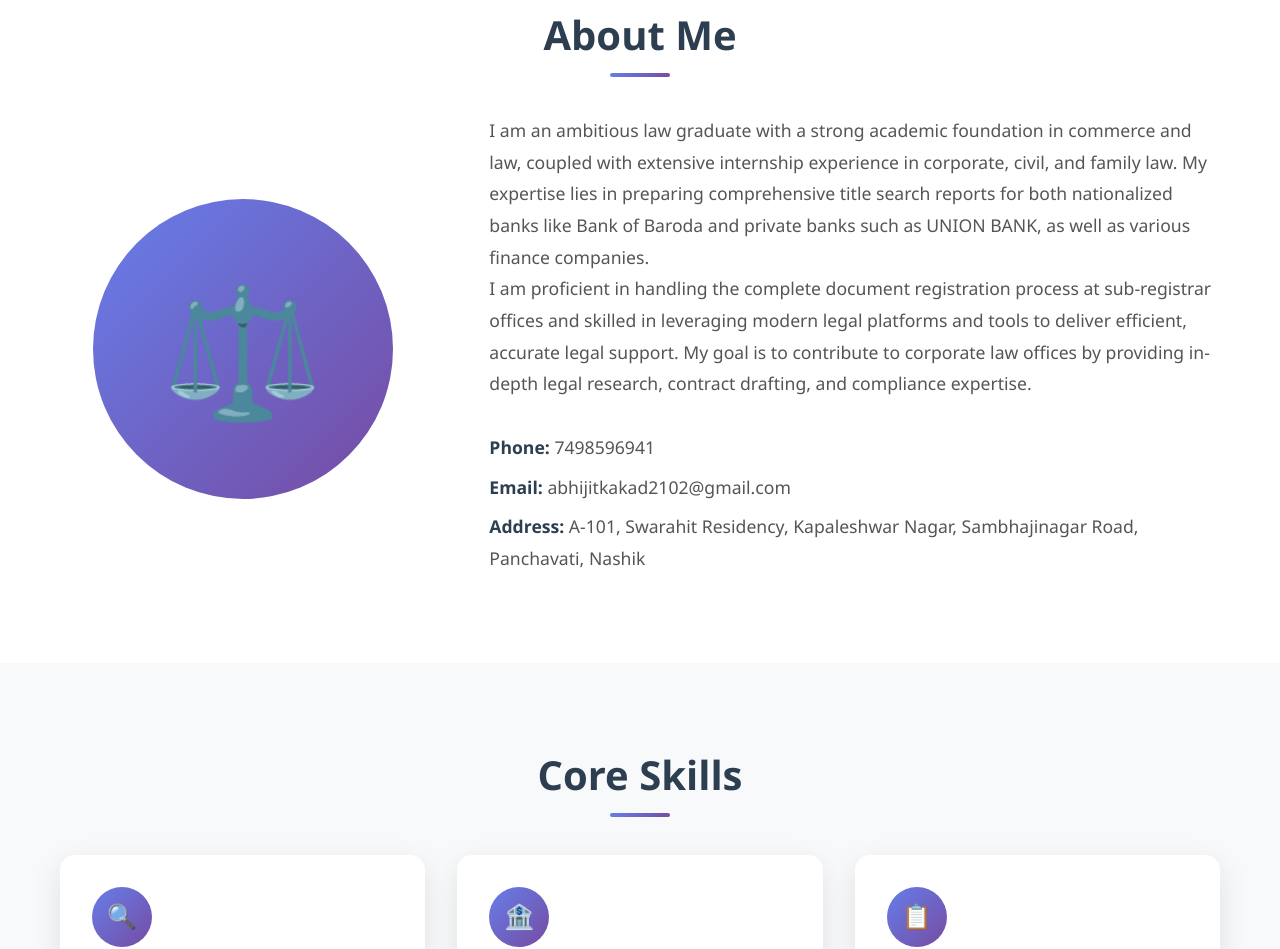
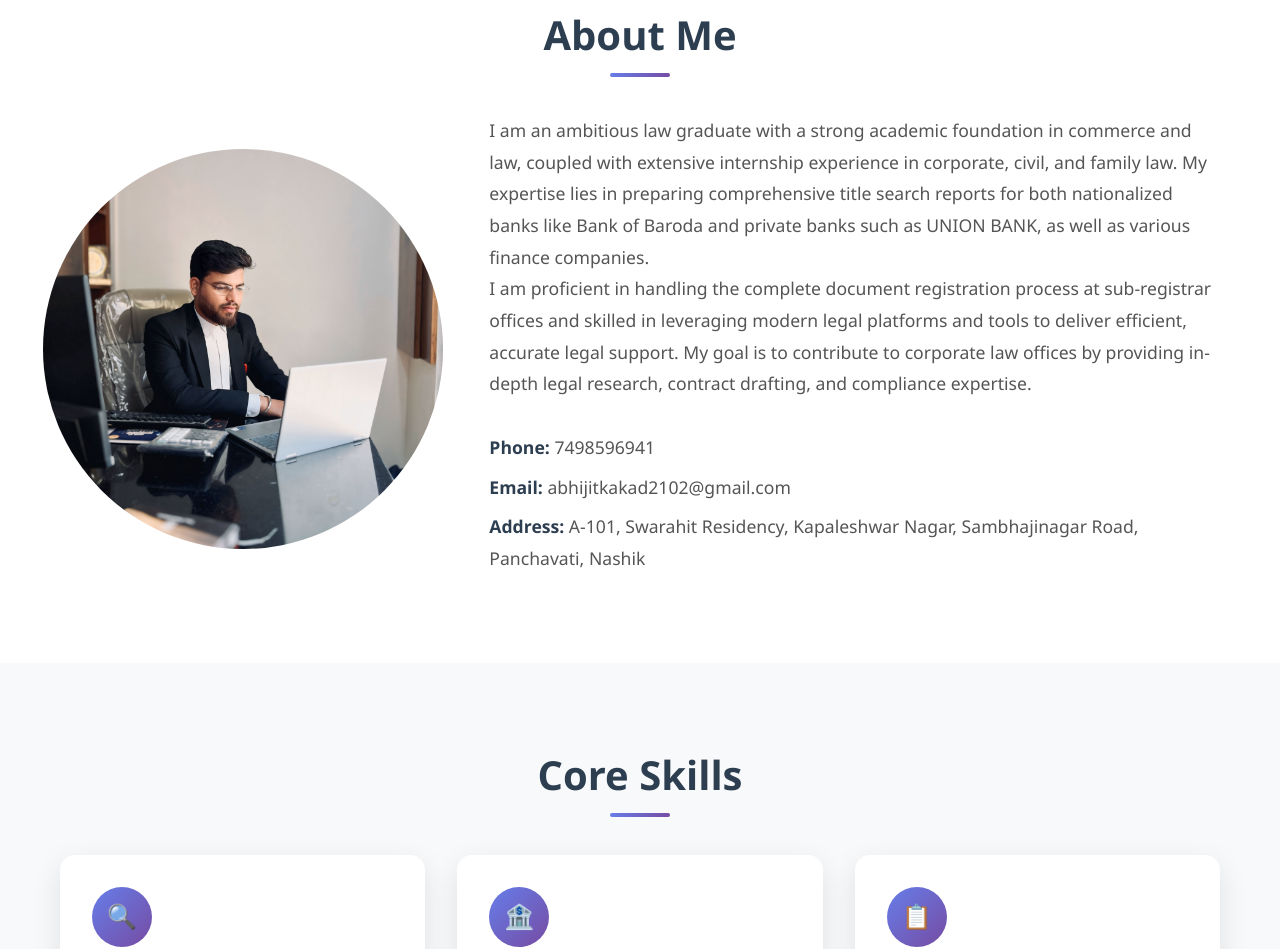
Before and after one commit to AbhijeetKakad/MyPortfolio, a plain HTML site: page index.html in a window 1280 px wide. Shown: the part 877-1826 px from the top of the page. Drawn offline with Linux system fonts and the light colour scheme.

Commit message:
Add files via upload

```diff
--- a/index.html
+++ b/index.html
@@ -167,6 +167,11 @@
             font-size: 8rem;
             color: white;
             margin: 0 auto;
+        }
+        #avi{
+            width: 400px;
+            height: 400px;
+            border-radius: 50%;
         }
 
         .about-text {
@@ -432,7 +437,8 @@
         <div class="container">
             <h2 class="section-title">About Me</h2>
             <div class="about-content">
-                <div class="about-image">⚖️</div>
+                <div class="about-image"><img id="avi" src="avi.jpg" alt="Description of image">
+</div>
                 <div class="about-text">
                     <p>I am an ambitious law graduate with a strong academic foundation in commerce and law, coupled with extensive internship experience in corporate, civil, and family law. My expertise lies in preparing comprehensive title search reports for both nationalized banks like Bank of Baroda and private banks such as UNION BANK, as well as various finance companies.</p>
                     <p>I am proficient in handling the complete document registration process at sub-registrar offices and skilled in leveraging modern legal platforms and tools to deliver efficient, accurate legal support. My goal is to contribute to corporate law offices by providing in-depth legal research, contract drafting, and compliance expertise.</p>
```
Also changed, not shown: avi.jpg (added).
